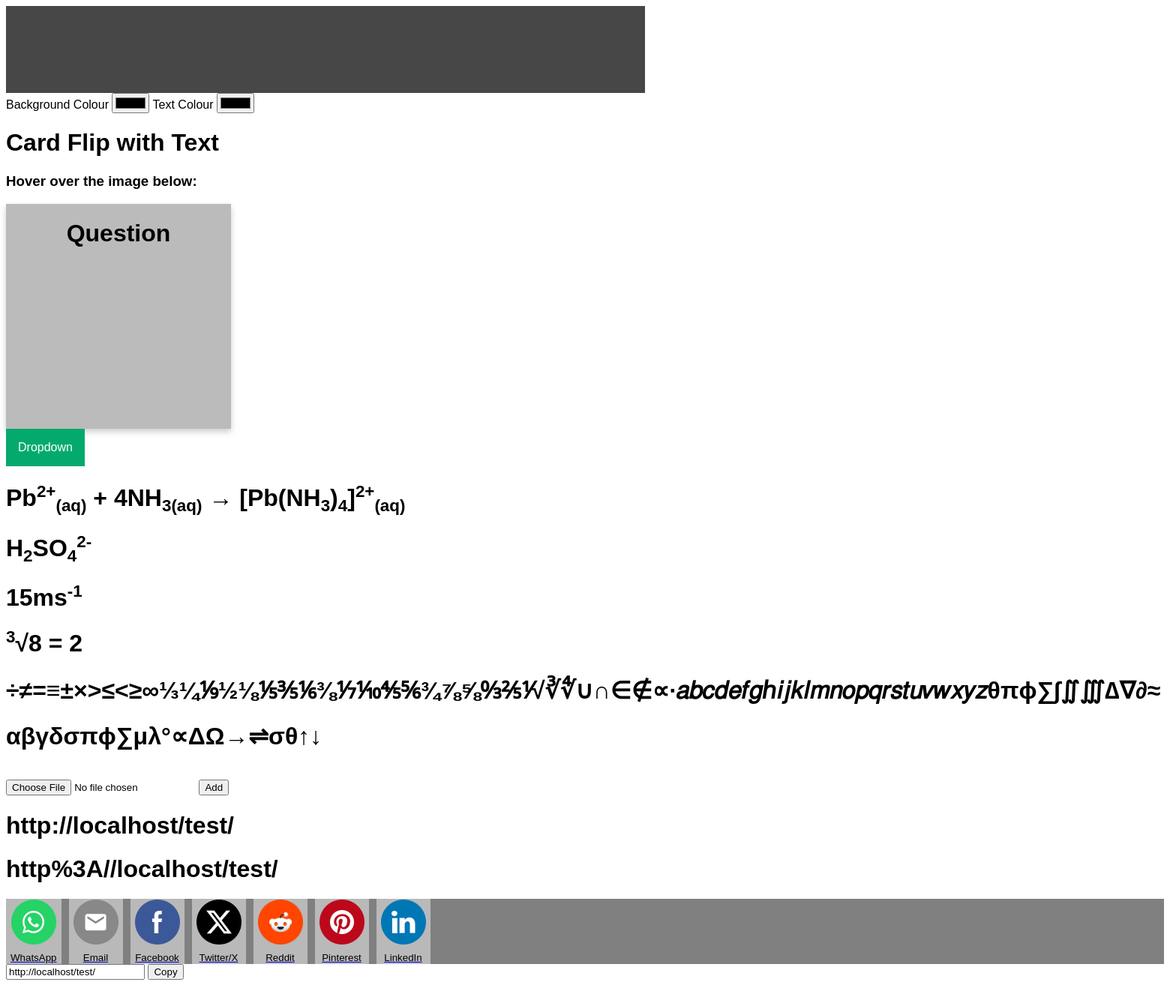
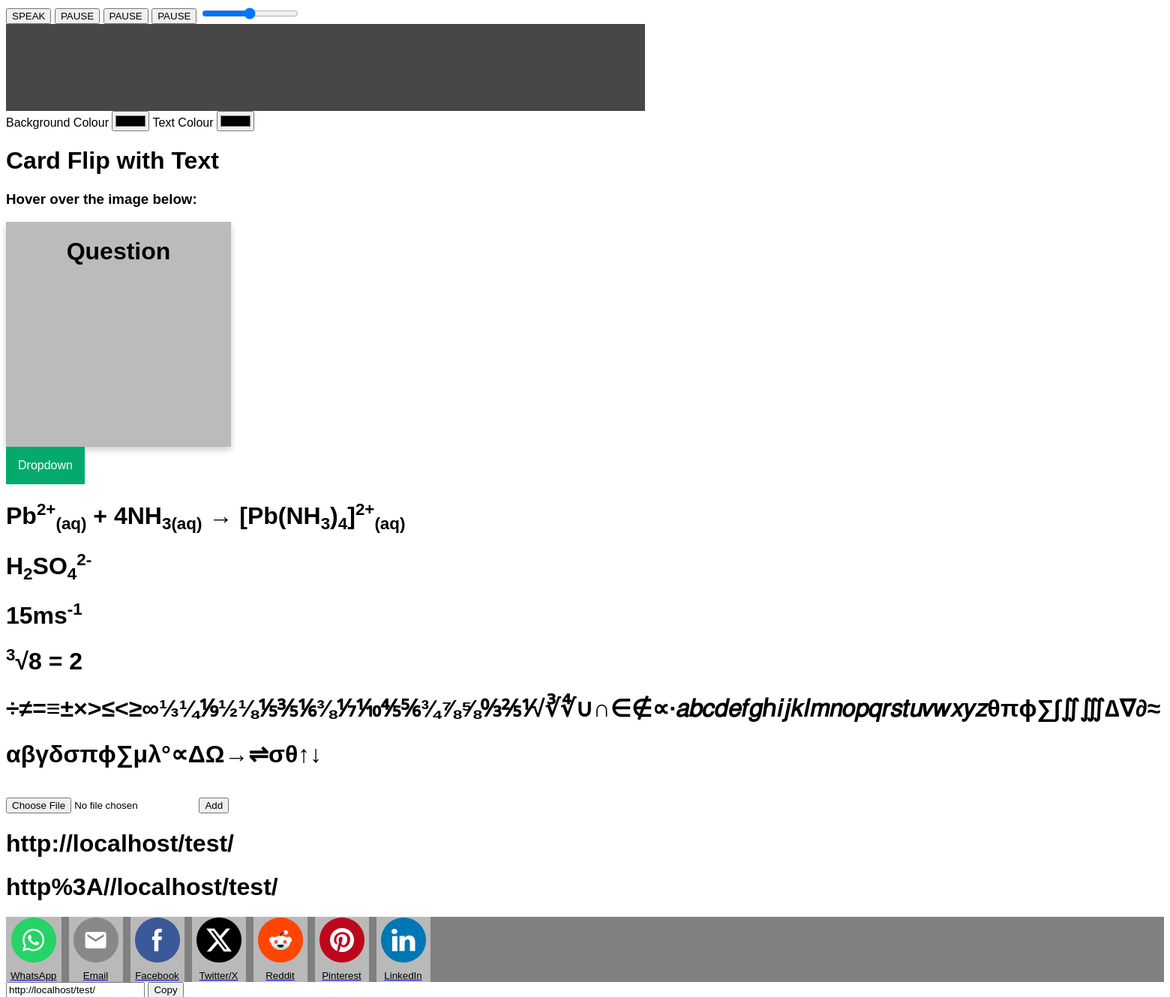
Before and after one commit to Sho-Wadamori/Flashcard, a Flask app: page /test/ in a window 1560 px wide. Shown: the top 1330 px of the page at 75% size. Run offline with Flask 3, Linux system fonts and the light colour scheme; data comes from the database, SQL or seed files in the repository.

Commit message:
began testing text to speech

```diff
--- a/templates/test.html
+++ b/templates/test.html
@@ -53,6 +53,35 @@ sub, sup {
 </head>
 <body>
 
+<button onclick="speak()">SPEAK</button>
+<button onclick="pause()">PAUSE</button>
+<button onclick="resume()">PAUSE</button>
+<button onclick="cancel()">PAUSE</button>
+<input type="range" onchange="rate(this.value)">
+
+
+<script>
+function speak() {
+  let utterance = new SpeechSynthesisUtterance();
+  speechSynthesis.speak(utterance);
+}
+
+function pause() {
+  speechSynthesis.pause();
+}
+
+function resume() {
+  speechSynthesis.resume();
+}
+
+function cancel() {
+  speechSynthesis.cancel();
+}
+
+function rate(speed) {
+  utterThis.rate = speed
+}
+</script>
 
 
 <div style="display: grid; grid-template-rows: repeat(7, 1fr); grid-auto-flow: column; background-color: rgb(71, 71, 71); height: fit-content; width: fit-content; align-items: center; justify-items: center; gap: 6px; padding: 5px;">
```
